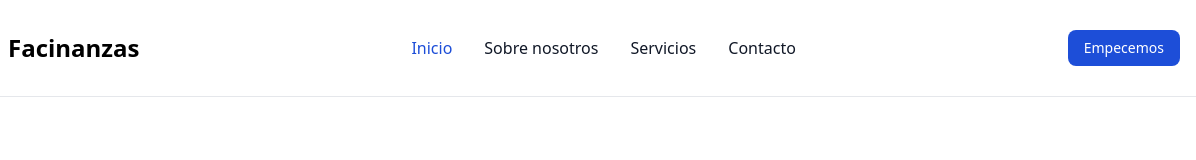
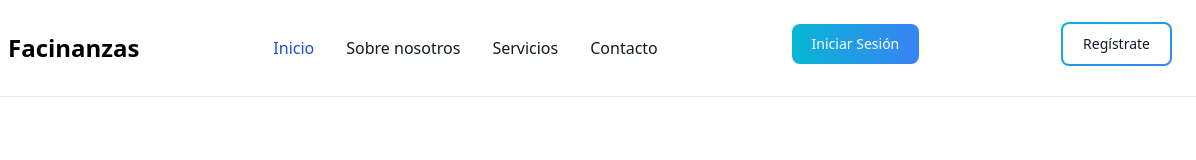
Before and after one commit to Kristoffer-Van-Steemberghe/Facifinanzas, a plain HTML site: page index.html in a window 1280 px wide. Shown: the top 160 px of the page, 84-1280 px from the left. Drawn offline with nearby package versions, Linux system fonts and the light colour scheme.

Commit message:
chore: Update login and registration buttons on landing page

```diff
--- a/index.html
+++ b/index.html
@@ -17,7 +17,14 @@
                     <span class="self-center text-2xl font-semibold whitespace-nowrap">Facinanzas</span>
                 </a>
                 <div class="flex md:order-2 space-x-3 md:space-x-0 rtl:space-x-reverse">
-                    <a type="button" class="text-white bg-blue-700 hover:bg-blue-800 focus:ring-4 focus:outline-none focus:ring-blue-300 font-medium rounded-lg text-sm px-4 py-2 text-center">Empecemos</a>
+                    <a href="https://quickly-crm-frontend.vercel.app/login" type="button" class="text-white bg-gradient-to-r from-cyan-500 to-blue-500 hover:bg-gradient-to-bl focus:ring-4 focus:outline-none focus:ring-cyan-300 dark:focus:ring-cyan-800 font-medium rounded-lg text-sm px-5 py-2.5 text-center me-2 mb-2">Iniciar Sesión</a>
+                </div>
+                <div class="flex md:order-2 space-x-3 md:space-x-0 rtl:space-x-reverse">
+                    <a href="https://quickly-crm-frontend.vercel.app/nuevacuenta" type="button" class="relative inline-flex items-center justify-center p-0.5 mb-2 me-2 overflow-hidden text-sm font-medium text-gray-900 rounded-lg group bg-gradient-to-br from-cyan-500 to-blue-500 group-hover:from-cyan-500 group-hover:to-blue-500 hover:text-white dark:text-white focus:ring-4 focus:outline-none focus:ring-cyan-200 dark:focus:ring-cyan-800">
+                        <span class="text-gray-900 hover:text-white relative px-5 py-2.5 transition-all ease-in duration-75 bg-white rounded-md group-hover:bg-opacity-0">
+                            Regístrate
+                        </span>
+                    </a>
                 </div>
                 <div class="items-center justify-between hidden w-full md:flex md:w-auto md:order-1" id="navbar-sticky">
                     <ul class="flex flex-col p-4 md:p-0 mt-4 font-medium border border-gray-100 rounded-lg bg-gray-50 md:space-x-8 rtl:space-x-reverse md:flex-row md:mt-0 md:border-0 md:bg-white">
```
